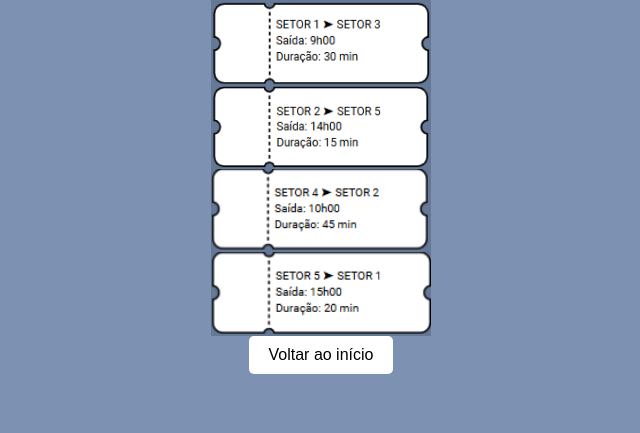
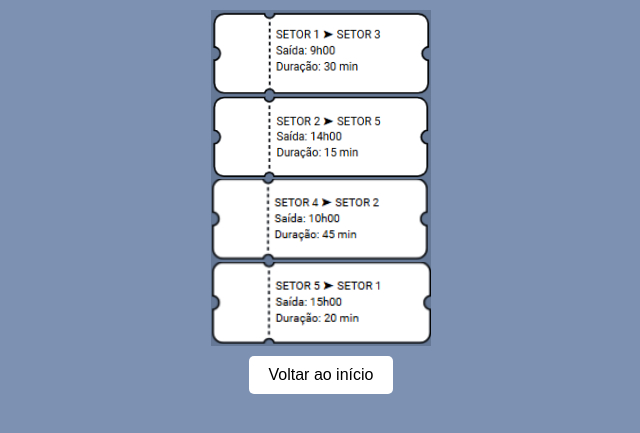
Before and after one commit to luty07/sa-parte-II-ferrorama, a PHP site: page /public/destinos.html in a window 1280 px wide. Shown: the top 433 px of the page, without its empty margins (319-959 px from the left). Run offline with PHP 8.4, Linux system fonts and the light colour scheme.

Commit message:
UPDATE- style

```diff
--- a/public/destinos.html
+++ b/public/destinos.html
@@ -9,6 +9,7 @@
 </head>
 
 <body>
+    <div id="padding">
         <div>
             <img class="rota" src="../assets/rota1.PNG" alt="">
         </div>
@@ -24,7 +25,7 @@
         <div>
             <img class="rota" src="../assets/rota4.PNG" alt="">
         </div>
-
+    </div>
 </body>
 <footer>
     <a href="inicio.html"><button>Voltar ao início</button></a>
--- a/public/manutencao.html
+++ b/public/manutencao.html
@@ -37,8 +37,9 @@
             <img class="manutencao" src="../assets/manutencao51.png" alt="">
             <button type="button" onclick=></button>
         </a>
-        <a href="inicio.html"><button>Voltar ao início</button></a>
     </div>
+    <a href="inicio.html"><button>Voltar ao início</button></a>
+
 </body>
 
 </html>
--- a/styles/style.css
+++ b/styles/style.css
@@ -76,3 +76,6 @@ button:hover {
 #ft {
     width: 250px;
 }
+#padding {
+    padding: 10px;
+}
```
Lines whose indentation alone changed are shown as unchanged.
